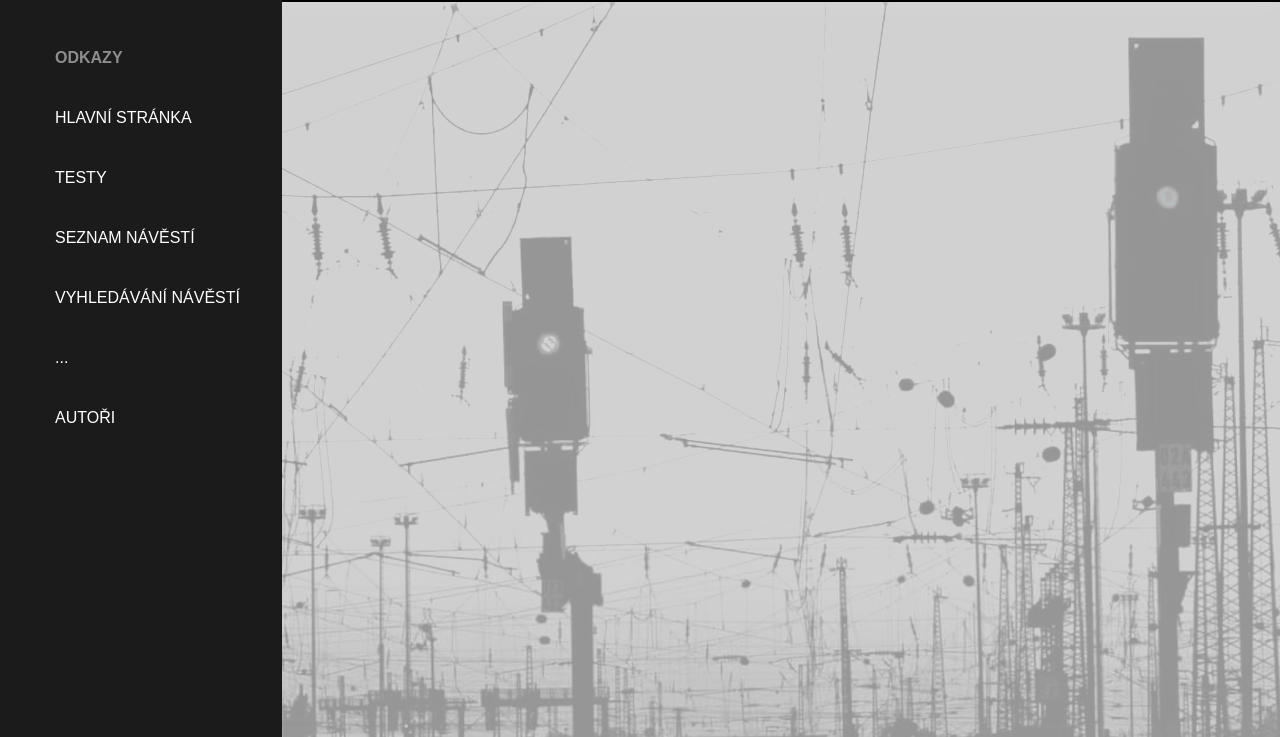
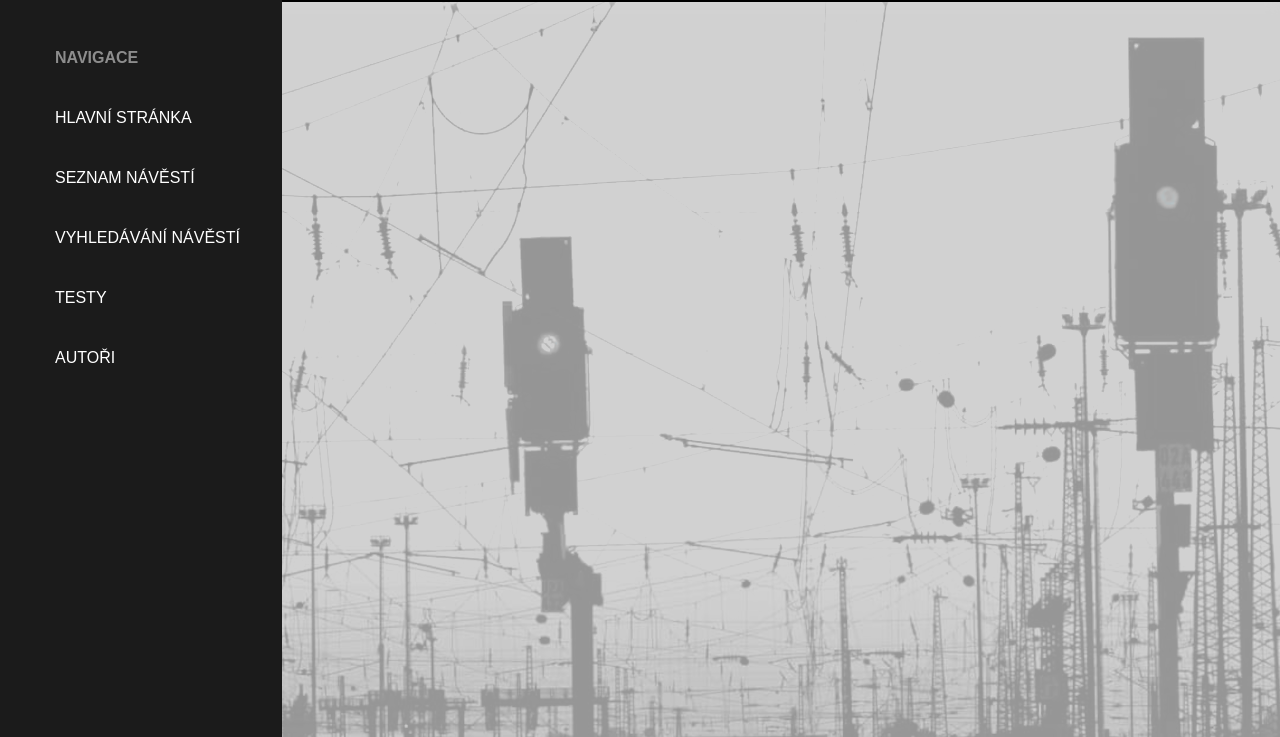
Before and after one commit to Lot-Bile/TrainSigns, a website: page src/background.html in a window 1280 px wide. Both pictures are taken after a click on the element 30 px from the left and 30 px from the top of the page. Shown: the part 63-800 px from the top of the page. Drawn offline with Linux system fonts and the light colour scheme.

Commit message:
menší úprava menu

```diff
--- a/src/background.html
+++ b/src/background.html
@@ -20,12 +20,11 @@
 
         <aside class="nav-sidebar">
             <ul>
-                <li><span>odkazy</span></li>
+                <li><span>Navigace</span></li>
                 <li><a href="index.html">hlavní stránka</a></li>
-                <li><a href="tests.html">testy</a></li>
                 <li><a href="practise.html">seznam návěstí</a></li>
                 <li><a href="search.html">vyhledávání návěstí</a></li>
-                <li><a href="background.html">...</a></li>
+                <li><a href="tests.html">testy</a></li>
                 <li><a href="authors.html">autoři</a></li>
             </ul>
         </aside>
```
Also changed, not shown: src/authors.html (+2 -3 lines), src/index.html (+2 -3 lines), src/practise.html (+3 -3 lines), src/search.html (+2 -3 lines), src/tests.html (+5 -3 lines).
